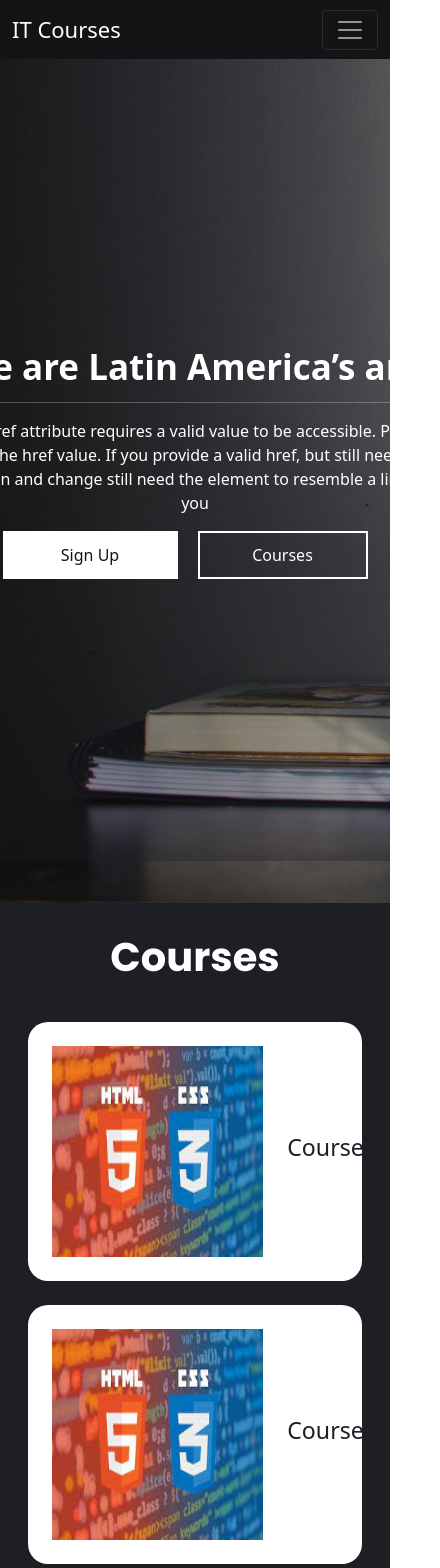
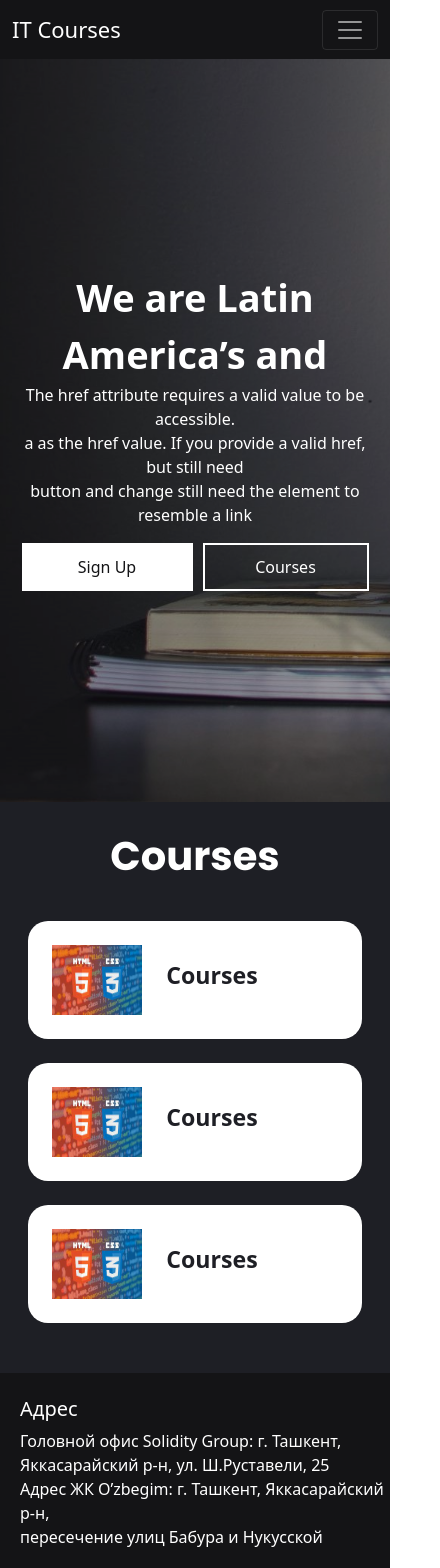
Before and after one commit to MrBroo/ItCourses, a React (Create React App) app: page / in a window 390 px wide. Shown: the top 1568 px of the page, 440 px wide, since content can reach past the window. Built offline with nearby package versions, Linux system fonts and the light colour scheme.

Commit message:
Javob berish qobiliyati yaxshilandi

```diff
--- a/src/home/Cards.js
+++ b/src/home/Cards.js
@@ -12,11 +12,11 @@ function Cards(){
         <div className='cardsWrap'>
 <div className="cardCourse">
     <div className='row'>
-        <div className="col-9 d-flex align-items-center justify-content-start">
+        <div className="col-lg-9 col-md-12 col-sm-12  d-flex align-items-center justify-content-start">
             <div className='mx-4 py-4'><img src={cardImage} className="cardImage" alt="alt" /></div>
             <div>
                 <h3 className='cardtext'>Courses</h3>
-                <p className='cardtext'> The href attribute requires a valid value to be accessible. <br />
+                <p className='cardTextP'> The href attribute requires a valid value to be accessible. <br />
                     a as the href value. If you provide a valid href, but still <br />
                     button and change still need the element to resemble a </p>
             </div>
@@ -32,11 +32,11 @@ function Cards(){
 <div className='cardsWrap my-4'>
 <div className="cardCourse">
     <div className='row'>
-        <div className="col-9 d-flex align-items-center justify-content-start">
+        <div className="col-lg-9 col-md-12 col-sm-12  d-flex align-items-center justify-content-start">
             <div className='mx-4 py-4'><img src={cardImage} className="cardImage" alt="alt" /></div>
             <div>
                 <h3 className='cardtext'>Courses</h3>
-                <p className='cardtext'> The href attribute requires a valid value to be accessible. <br />
+                <p className='cardTextP'> The href attribute requires a valid value to be accessible. <br />
                     a as the href value. If you provide a valid href, but still <br />
                     button and change still need the element to resemble a </p>
             </div>
@@ -52,11 +52,11 @@ function Cards(){
 <div className='cardsWrap'>
 <div className="cardCourse">
     <div className='row'>
-        <div className="col-9 d-flex align-items-center justify-content-start">
+        <div className="col-lg-9 col-md-12 col-sm-12  d-flex align-items-center justify-content-start">
             <div className='mx-4 py-4'><img src={cardImage} className="cardImage" alt="alt" /></div>
             <div>
                 <h3 className='cardtext'>Courses</h3>
-                <p className='cardtext'> The href attribute requires a valid value to be accessible. <br />
+                <p className='cardTextP'> The href attribute requires a valid value to be accessible. <br />
                     a as the href value. If you provide a valid href, but still <br />
                     button and change still need the element to resemble a</p>
             </div>
--- a/src/home/Header.js
+++ b/src/home/Header.js
@@ -5,18 +5,18 @@ function Header(){
         <div className="headerColor">
         <Container>
           <div className="row">
-            <div className="headText col-lg-6 col-md-12 col-sm-12">
+            <div className="headWrap col-lg-6 col-md-12 col-sm-12">
                 <div>
                 <div>
-                 <p className="front-link mb-0 text-white">We are Latin America’s and</p>
-                 <div style={{width: "58vh"}}>
-                 <hr className="mb-3 mt-2 text-white text-center" />
+                 <p className="headerText mb-0 text-white">We are Latin America’s and</p>
+                 <div className="headerHr">
+                 <hr className="mb-3 mt-2 text-white" />
                  </div>
                </div>
                <div className="mb-2">
-                <p className="text-white"> The href attribute requires a valid value to be accessible. Provide <br />
-                    a as the href value. If you provide a valid href, but still need the <br />
-                    button and change still need the element to resemble a link . If you </p>
+                <p className="headerP text-white"> The href attribute requires a valid value to be accessible. <br />
+                    a as the href value. If you provide a valid href, but still need<br />
+                    button and change still need the element to resemble a link </p>
                </div>
                <div className="headButtonGroup">
                <div className="headClick">
@@ -24,7 +24,7 @@ function Header(){
                         Sign Up
                     </a>
                 </div>
-                <div class="headClick">
+                <div class="headClick mx-1.5">
                     <a class="courseConnect text-decoration-none" href="#">
                         Courses
                     </a>
--- a/src/home/NavbarApp.js
+++ b/src/home/NavbarApp.js
@@ -16,7 +16,7 @@ function NavbarApp() {
           <Nav>
           <div className="navButton py-1 px-2">
             <div className='navLine'></div>
-            <Nav.Link href="/SignIn" className="text-white">Kirish</Nav.Link>
+            <Nav.Link href="/SignIn" className="navSign text-white">Kirish</Nav.Link>
             <Nav.Link href="/SignUp" className="text-white">Ro`yxatdan o`tish</Nav.Link>
           </div>
           </Nav>
--- a/src/home/SignIn.js
+++ b/src/home/SignIn.js
@@ -11,10 +11,10 @@ function SignIn() {
                                 <div>
                                     <h3 className="text-center text-white pt-2 pb-3">Sign In</h3>
                                     <div className="mb-1">
-                                        <input placeholder="Username" className="py-2" />
+                                        <input placeholder="Username" className="py-2 px-3" />
                                     </div>
                                     <div>
-                                        <input placeholder="Parol" className="py-2" />
+                                        <input placeholder="Parol" className="py-2 px-3" />
                                     </div>
                                 </div>
                                 <div className="pb-4 mt-2">
--- a/src/home/SignUp.js
+++ b/src/home/SignUp.js
@@ -6,9 +6,9 @@ function SignUp(){
         <Container>
             <div className="signContent">
                 <div>
-                        <h3 className="text-white">SignUp</h3>
+                        <h2 className="signLeft text-white">SignUp</h2>
                         <hr className="text-white" />
-                        <p className="text-white">  The href attribute requires a valid value to be accessible. Provide <br />
+                        <p className="signUpText text-white">  The href attribute requires a valid value to be accessible. Provide <br />
                              a as the href value. If you provide a valid href, but still need the <br />
                              The href attribute requires a valid value to be accessible. Provide <br />
                              a as the href value. If you provide a valid href, but still need the <br />
--- a/src/main/cards.css
+++ b/src/main/cards.css
@@ -18,9 +18,13 @@
 }
 
 .cardtext {
+  font-weight: 700;
   color: #1e1f25;
 }
 
+.cardTextP {
+  color: #1e1f25;
+}
 .cardButton:hover{
     background-color: #1e1f25;
     color: white;
@@ -55,14 +59,12 @@
   }
 
   .cardImage{
-    width: 25vh;
-    height: 25vh;
+    width: 155px;
+    height: 110px;
   }
 
   @media (max-width: 990px) {
-    .cardCourse p {
-      display: none;
-    }
+
     .cardLine::after {
       display: none;
     }
@@ -71,3 +73,25 @@
       display: none;
     }
    }
+
+   @media (max-width: 767px){
+    .cardCourse p {
+      display: none;
+    }
+   }
+
+   @media (max-width: 430px){
+
+    .cardImage{
+      width: 130px;
+      height: 100px;
+    }
+   }
+
+   @media (max-width: 400px){
+
+    .cardImage{
+      width: 90px;
+      height: 70px;
+    }
+   }
--- a/src/main/header.css
+++ b/src/main/header.css
@@ -1,8 +1,17 @@
+
+.headerText{
+  font-weight: 700;
+  font-size: 42px;
+}
+
+.headerP{
+  font-size: 20px;
+}
 
 .headeraa{
-    width: 100%;
-    height: 100vh;
-    background-image: url("../images/Code-e1493037111360.jpg");
+    /* width: 100%;
+    height: 100%; */
+    background-image: url("../images/headerComp.jpg");
     background-size: cover;
 
   }
@@ -39,10 +48,14 @@
     background-color: #1e1f255b;
   }
 
-  .headText{
+  .headWrap{
   display: flex;
   align-items: center;
-  height: 95vh;
+  height: 88vh;
+  }
+
+  .headerHr{
+    width: 58vh;
   }
 
   .headClick{
@@ -56,21 +69,42 @@
   }
 
 @media (max-width: 976px) {
-   .headText{
+   .headWrap{
     display: flex;
     justify-content: center;
 
 }
   }
 
-  @media (max-width: 500px) {
-    .headText p{
-    text-align: center;
+  @media (max-width: 767px) {
+  .headButtonGroup{
+  display: flex;
+  justify-content: center;
+
+  }
+  .headClick{
+    margin-right: 0;
+  }
+
+  .headerText{
+  text-align: center;
+  font-size: 38px;
 
  }
- .headButtonGroup{
-  display: flex;
-  justify-content: center;
+ .headerP{
+  text-align: center;
+    font-size: 16px;
+ }
+
+.headerHr{
+ display: none;
+}
+.courseConnect{
+  margin-left: 10px;
+  width: 166px;
+}
+.connect{
+  width: 171px;
 }
 }
 
@@ -82,6 +116,7 @@
   .courseConnect{
     margin-top: 15px;
     height: 48px;
+    margin-left: 0;
   }
   .connect{
     width: 150px;
--- a/src/main/index.css
+++ b/src/main/index.css
@@ -1,8 +1,4 @@
 
-.front-link{
-  font-weight: 700;
-  font-size: 35px;
-}
 .cardtext {
   color: #1f3253;
 }
@@ -84,21 +80,26 @@
 
 .signUp{
   border-radius: 5px;
-  border: solid #ced9ee2d;
-  background-color: #ced9eeb0;
-  width: 55vh;
-  margin-right: 50px;
-  box-shadow: 0 0 15px lightsteelblue;
+  border: 2px solid #ced9ee2d;
+  background-color: #1e1f255b;
+  width: 390px;
+  margin-right: 40px;
+  box-shadow: 0 0 15px #1e1f255b;
+}
+
+.signUpText{
+  font-size: 17px;
 }
 
 .signWrapper{
-  background-image: url("../images/architecture.jpg");
+  background-image: url("../images/headerCompNew.jpg");
+  background-size: cover;
   width: 100%;
   height: 100vh;
 }
 
 .signBackColor{
-  background-color: #598ae663;
+  background-color: #1e1f255b;
   width: 100%;
   height: 100vh;
 }
@@ -112,16 +113,16 @@
   border: 2px solid #ced9ee2d;
   border-radius: 5px;
   color: white;
-  background-color: #ced9ee2d;
-  box-shadow: 0 0 15px lightsteelblue;
+  background-color: #1e1f255b;
+  box-shadow: 0 0 15px #1e1f255b;
 }
 
 input{
   color: white;
   width: 100%;
-  border: 0;
-  background-color: #ced9ee2d;
-  box-shadow: 0 0 15px lightsteelblue;
+  border: 2px solid #ced9ee2d;
+  background-color: #1e1f255b;
+  box-shadow: 0 0 15px #1e1f255b;
   margin-bottom: 15px;
 }
 input::placeholder {
@@ -138,7 +139,7 @@ input:focus{
     display: none;
   }
 
-  .signBackColor h3{
+  .signLeft{
     display: none;
   }
 
@@ -147,13 +148,13 @@ input:focus{
     justify-content: center;
   }
   .signUp{
-    width: 68vh;
+    width: 340;
     margin-right: 0;
   }
  }
  @media (max-width: 1326px){
   .signUp{
-    width: 68vh;
+    width: 340px;
     margin-right: 0;
   }
  }
--- a/src/main/navbar.css
+++ b/src/main/navbar.css
@@ -26,3 +26,21 @@
     color: white !important;
     font-size: 22px  !important;
   }
+
+
+
+@media (max-width: 991px){
+  .navButton{
+    width: 39vh;
+    margin-left: 15px;
+  }
+
+  .navSign{
+    margin-right: 20px;
+    margin-left: 5px;
+  }
+
+  .navLine::after{
+    left: 60px;
+  }
+}
```
Also changed, not shown: src/main/signIn.css (+8 -7 lines), src/images/headerComp.jpg (added), src/images/headerCompNew.jpg (added).
